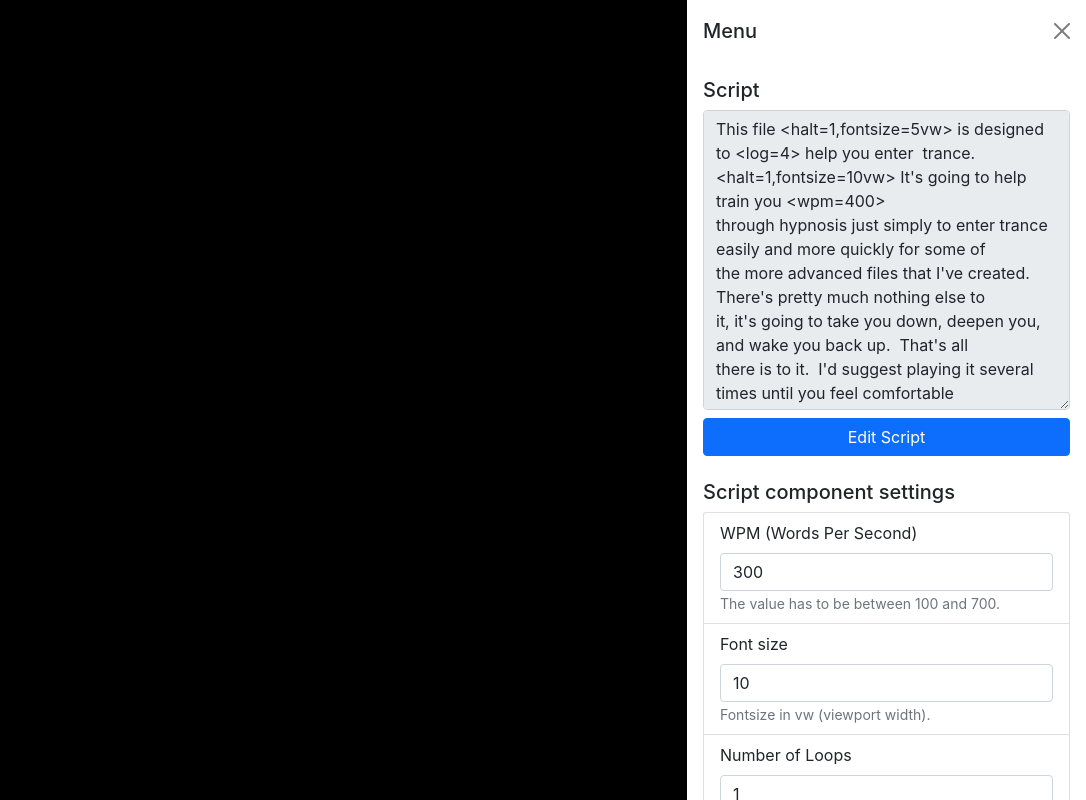
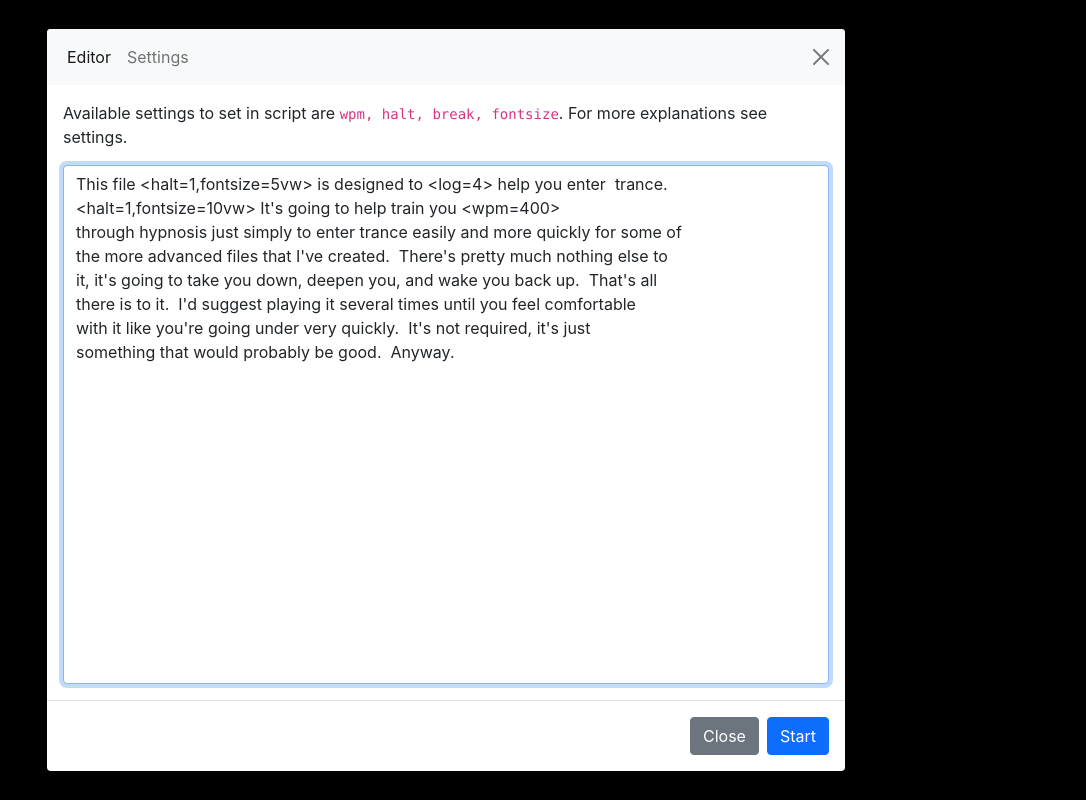
Before and after one commit to hypnoguy2/speed-reader-app, a React (Create React App) app: page / in a window 1280 px wide. Shown: the whole page, without its empty margins (194-1280 px from the left). Built offline with nearby package versions, Linux system fonts and the light colour scheme.

Commit message:
moving things from helpers to ScriptHook

```diff
--- a/src/App.tsx
+++ b/src/App.tsx
@@ -1,11 +1,9 @@
 import { ChangeEvent, useEffect, useState } from "react";
-import { Button, Card, Container, Form, ListGroup, Stack } from "react-bootstrap";
-import { standardWrapper, pivot, processScript } from "./Helpers";
+import { Button, Card, Container, Form, ListGroup, Modal, Nav, Navbar, Tab } from "react-bootstrap";
+import { standardWrapper, pivot } from "./Helpers";
 
 import { useScriptDisplay } from "./ScriptDisplay";
-import ScriptEditor from "./ScriptEditor";
 import { induction } from "./Scripts";
-import MenuContainer from "./SettingsContainer";
 import Strobe from "./Strobe";
 
 // interface OptionManagerType {
@@ -14,11 +12,9 @@ import Strobe from "./Strobe";
 
 const App = () => {
     const [menuOpen, setMenuOpen] = useState(true);
-    const [editorOpen, setEditorOpen] = useState(false);
+    const [activeKey, setActiveKey] = useState("editor");
 
     const [script, setScript] = useState(induction);
-    const [splittedScript, setSplittetScript] = useState(processScript(script));
-    // const [words, setWords] = useState(splittedScript.filter((w) => !w.startsWith("<")));
 
     const [fontSize, setFontSize] = useState("10");
     const [loops, setLoops] = useState("1");
@@ -28,8 +24,6 @@ const App = () => {
 
     const {
         element,
-        words,
-        index,
         isActive,
         isRunning,
         wpm,
@@ -40,13 +34,9 @@ const App = () => {
         breakFor,
         setWPM,
         setPivotFunction,
+        resetScript,
+        setScript: setHookScript,
     } = useScriptDisplay(script);
-
-    const [startOptions, setStartOptions] = useState({
-        wpm,
-        loops,
-        fontSize,
-    });
 
     // Performance checker
     // const renderTime = useRef(0);
@@ -55,20 +45,6 @@ const App = () => {
 
     //     renderTime.current = performance.now();
     // });
-
-    // const optionsManager: OptionManagerType = useMemo(() => {
-    //     return {
-    //         wpm: setWPM,
-    //         fontSize: setFontSize,
-    //         pause: handlePause,
-    //     } as OptionManagerType;
-    // }, [setWPM, handlePause]);
-
-    useEffect(() => {
-        if (menuOpen) {
-            setStartOptions({ wpm, loops, fontSize });
-        }
-    }, [menuOpen, wpm, loops, fontSize]);
 
     // --- effects for useScript implementation ---
     useEffect(() => {
@@ -107,11 +83,10 @@ const App = () => {
     // -----------------------------------------------
 
     // Option change handlers
-    const handleScriptChange = (value: string) => {
-        setScript(value);
-        const splitted = processScript(value);
-        setSplittetScript(splitted);
-        // setWords(splitted.filter((w) => !w.startsWith("<")));
+    const handleScriptChange = (ev: ChangeEvent<HTMLInputElement>) => {
+        setScript(ev.target.value);
+        setHookScript(ev.target.value);
+        resetScript();
     };
 
     const handleWPMChange = (ev: ChangeEvent<HTMLInputElement>) => {
@@ -137,26 +112,54 @@ const App = () => {
         setStrobo(ev.target.checked);
     };
 
+    const handleNavSelect = (eventKey: string | null, e: React.SyntheticEvent<unknown>) => {
+        if (eventKey !== null) setActiveKey(eventKey);
+    };
+
     return (
         <Container className="h-100 w-100 p-0" fluid>
             {isActive && element}
             {strobo && isActive && <Strobe flashOptions={{ flashFrames: 1, loopFrames: 2 }} />}
-            <MenuContainer
+            <Modal
                 show={menuOpen}
                 backdrop={false}
-                placement="end"
+                fullscreen="lg-down"
+                size="lg"
+                scrollable
+                centered
+                dialogClassName="align-items-stretch"
                 onHide={() => setMenuOpen(false)}>
-                <Stack gap={0}>
-                    <h5>Script</h5>
-                    <Card className="d-grid gap-2 mb-4 border-0">
+                <Navbar bg="light">
+                    <Container>
+                        <Nav
+                            className="me-auto"
+                            onSelect={handleNavSelect}
+                            defaultActiveKey="editor">
+                            <Nav.Link eventKey="editor">Editor</Nav.Link>
+                            <Nav.Link eventKey="settings">Settings</Nav.Link>
+                        </Nav>
+                        <button className="btn-close" onClick={() => setMenuOpen(false)}></button>
+                    </Container>
+                </Navbar>
+                <Modal.Body>
+                    <Tab.Content className="h-100">
+                        <Tab.Pane active={activeKey === "editor"} className="h-100">
+                            <div className="d-flex flex-column h-100">
+                                <div className="mb-3">
+                                    Available settings to set in script are{" "}
+                                    <code>wpm, halt, break, fontsize</code>. For more explanations
+                                    see settings.
+                                </div>
                                 <Form.Control
                                     as="textarea"
-                            readOnly
-                            style={{ height: 300 }}
                                     value={script}
+                                    style={{ resize: "none", flexGrow: 1 }}
+                                    autoFocus
+                                    onChange={handleScriptChange}
                                 />
-                        <Button onClick={() => setEditorOpen(true)}>Edit Script</Button>
-                    </Card>
+                            </div>
+                        </Tab.Pane>
+                        <Tab.Pane active={activeKey === "settings"}>
                             <h5>Script component settings</h5>
                             <Card className="mb-4 border-0">
                                 <ListGroup>
@@ -168,7 +171,9 @@ const App = () => {
                                             onChange={handleWPMChange}
                                             max={1000}
                                         />
-                                <Form.Text>The value has to be between 100 and 700.</Form.Text>
+                                        <Form.Text>
+                                            The value has to be between 100 and 700.
+                                        </Form.Text>
                                     </ListGroup.Item>
                                     <ListGroup.Item>
                                         <Form.Label htmlFor="font-size-input">Font size</Form.Label>
@@ -191,8 +196,8 @@ const App = () => {
                                             min={-1}
                                         />
                                         <Form.Text>
-                                    0 loops means no words, 1-n means n loops, -1 means infinite
-                                    loops.
+                                            0 loops means no words, 1-n means n loops, -1 means
+                                            infinite loops.
                                         </Form.Text>
                                     </ListGroup.Item>
                                     <ListGroup.Item>
@@ -240,13 +245,16 @@ const App = () => {
                                     </ListGroup.Item>
                                 </ListGroup>
                             </Card>
-                </Stack>
-            </MenuContainer>
-            <ScriptEditor
-                show={editorOpen}
-                script={script}
-                onScriptChange={handleScriptChange}
-                onHide={() => setEditorOpen(false)}></ScriptEditor>
+                        </Tab.Pane>
+                    </Tab.Content>
+                </Modal.Body>
+                <Modal.Footer>
+                    <Button variant="secondary" onClick={() => setMenuOpen(false)}>
+                        Close
+                    </Button>
+                    <Button variant="primary">Start</Button>
+                </Modal.Footer>
+            </Modal>
         </Container>
     );
 };
--- a/src/hooks/ScriptHook.tsx
+++ b/src/hooks/ScriptHook.tsx
@@ -17,9 +17,7 @@ export const useScript = (initialScript: string, manager: OptionManagerType = {}
         handleStop: stopIndex,
         handleReset,
     } = indexHook;
-
-    const [script] = useState(initialScript);
-    // const [managers, setManagers] = useState<OptionManagerType>({ ...manager });
+    const [script, setScript ] = useState(initialScript);
 
     const indexRef = useRef(index);
     const splittedRef = useRef(["", ...processScript(script)]);
@@ -109,6 +107,8 @@ export const useScript = (initialScript: string, manager: OptionManagerType = {}
         haltFor,
         breakFor,
         setLoops,
+        resetScript,
+        setScript,
         setOptionManagers,
         addOptionManagers,
     };
```
Lines whose indentation alone changed are shown as unchanged.
